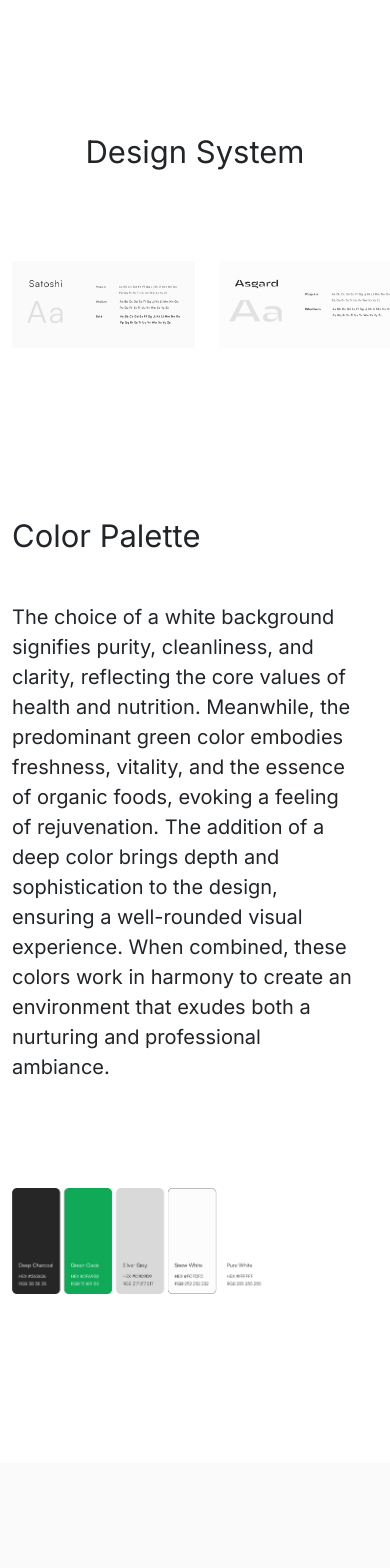
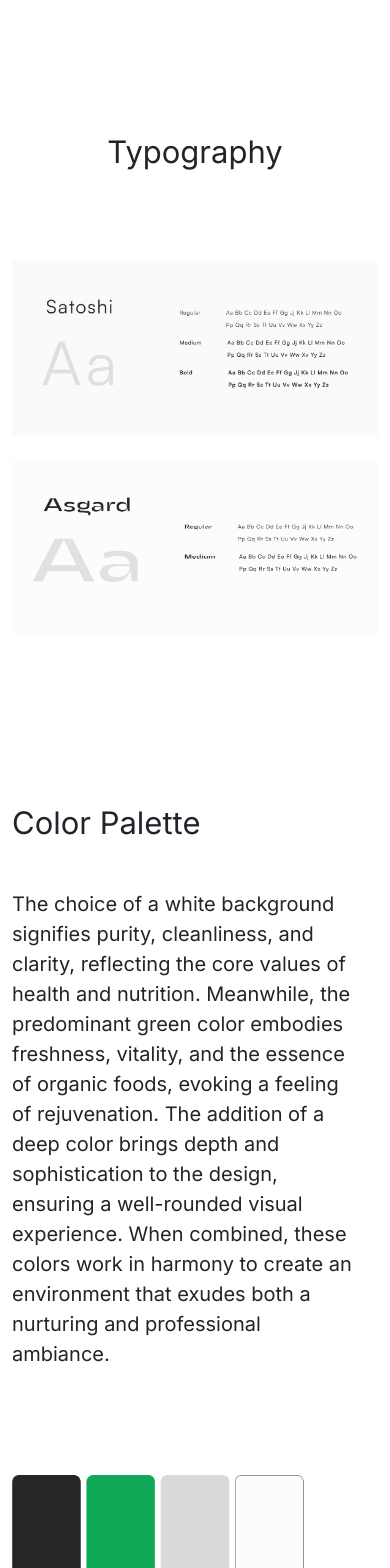
Before and after one commit to soniacasanova/Portfolio, a React (Create React App) app in the folder my-react-bootstrap-app/: page /project/1 in a window 390 px wide. Shown: the part 3320-4888 px from the top of the page. Built offline with nearby package versions, Linux system fonts and the light colour scheme.

Commit message:
adjustments project responsive

```diff
--- a/my-react-bootstrap-app/src/pages/Nutrific.js
+++ b/my-react-bootstrap-app/src/pages/Nutrific.js
@@ -9,7 +9,8 @@ import asgard from '../assets/img/Nutrific/asgard.jpg'
 import colorPalette from '../assets/img/Nutrific/color_palette.png'
 import components from '../assets/img/Nutrific/components.png'
 import style from '../assets/img/Nutrific/style.jpg'
-import wireframes from '../assets/img/Nutrific/wireframes.jpg'
+import wireframe1 from '../assets/img/Nutrific/wireframe1.jpg'
+import wireframe2 from '../assets/img/Nutrific/wireframe2.jpg'
 import mvp from '../assets/img/Nutrific/mvp.png'
 import mockupVideo from '../assets/img/Nutrific/iphone_compressed.mp4'
 
@@ -113,7 +114,7 @@ function Nutrific() {
             <div className=''>
                 <div className='container'>
                     <div className='text-center'>
-                        <h2 className='display-5 mb-5'>Design System</h2>
+                        <h2 className='display-5 mb-5'>Typography</h2>
                     </div>
                     <div className='spacings-sm font-images'>
                         <img src={satoshi} alt="Satoshi font image" width='100%' />
@@ -132,8 +133,8 @@ function Nutrific() {
                             <p>The choice of a white background signifies purity, cleanliness, and clarity, reflecting the core values of health and nutrition. Meanwhile, the predominant green color embodies freshness, vitality, and the essence of organic foods, evoking a feeling of rejuvenation. The addition of a deep color brings depth and sophistication to the design, ensuring a well-rounded visual experience. When combined, these colors work in harmony to create an environment that exudes both a nurturing and professional ambiance.</p>
                         </div>
                     </div>
-                    <div className='spacings-sm-top text-left'>
-                        <img src={colorPalette} alt="color palette" width="70%" />
+                    <div className='spacings-sm-top text-left palette'>
+                        <img src={colorPalette} alt="color palette" />
                     </div>
                 </div>
             </div>
@@ -168,13 +169,13 @@ function Nutrific() {
                 </div>
             </div>
             {/* Seventh section */}
-            <div className='spacings-lg-top spacings-sm-bottom'>
+            <div className='spacings-lg-top spacings-lg-bottom'>
                 <div className='container text-center'>
                     <div>
                         <h2 className='display-5 mb-5'>Wireframes</h2>
                     </div>
                     <div className='spacings-sm'>
-                        <img src={wireframes} alt="wireframes" width='100%' />
+                        <img src={wireframe1} alt="wireframes" width='100%' />
                     </div>
                 </div>
             </div>
--- a/my-react-bootstrap-app/src/pages/ProjectPages.scss
+++ b/my-react-bootstrap-app/src/pages/ProjectPages.scss
@@ -151,6 +151,12 @@ ul.project-list {
     }
 }
 
+.palette {
+    img {
+        width: 70%;
+    }
+}
+
 /*Back to Top*/
 
 .back-to-top {
@@ -180,7 +186,22 @@ ul.project-list {
         gap: 3rem;
         flex-flow: column-reverse;
     }
+
     .project-banner img {
         height: 100%;
     }
-  }
+
+    .font-images {
+        flex-direction: column;
+
+        img {
+            width: 100%;
+        }
+    }
+
+    .palette {
+        img {
+            width: 100%;
+        }
+    }
+}
```
Also changed, not shown: my-react-bootstrap-app/src/assets/img/Nutrific/wireframe1.jpg (added), my-react-bootstrap-app/src/assets/img/Nutrific/wireframe2.jpg (added).
